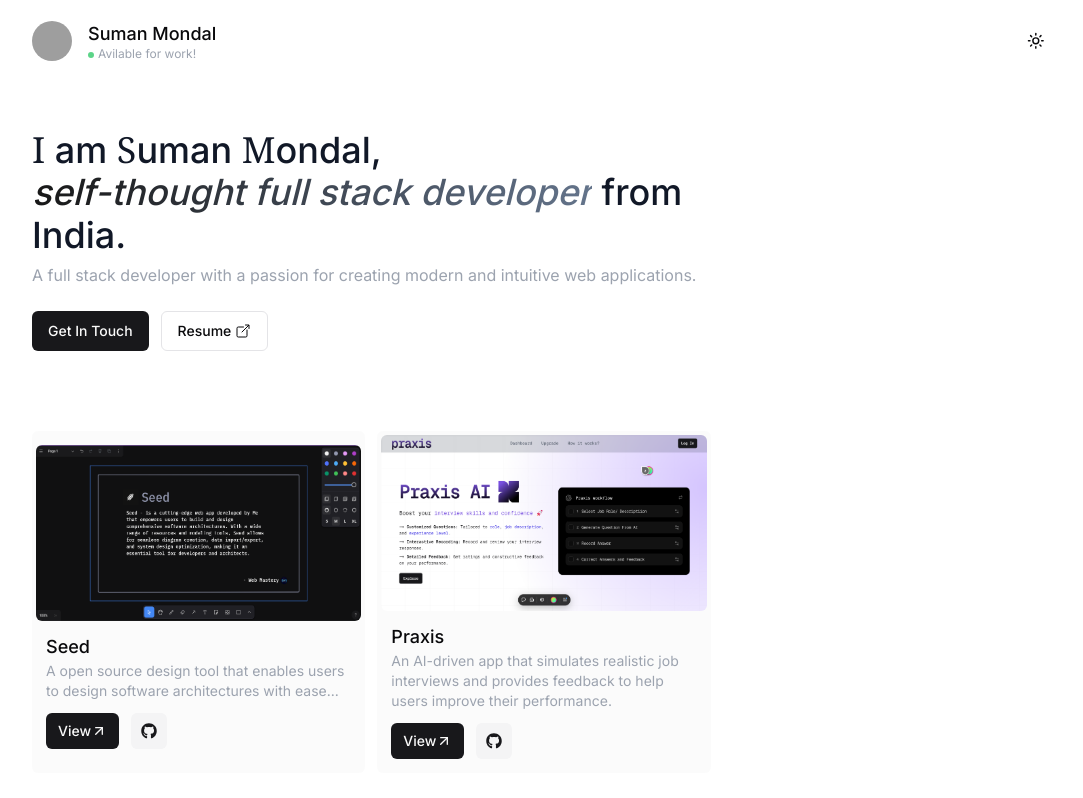
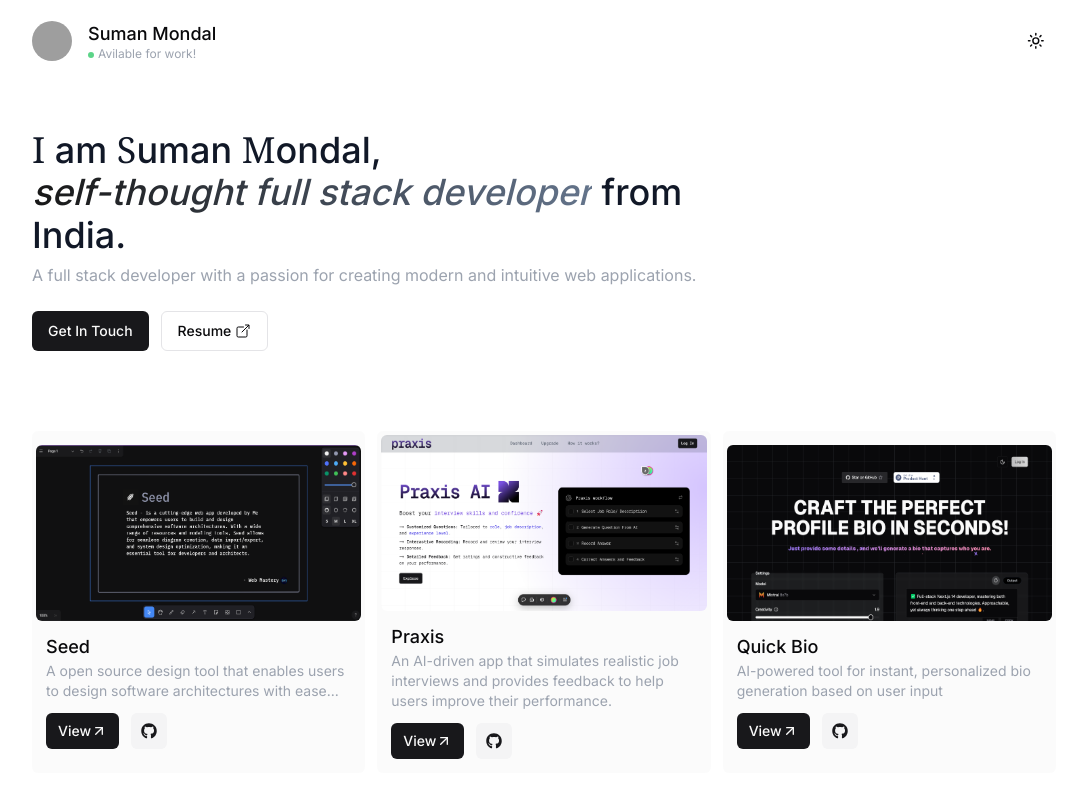
Before and after one commit to suman-3/suman, a Next.js app: page / in a window 1280 px wide. Shown: the top 798 px of the page, without its empty margins (96-1179 px from the left). Built offline with nearby package versions, Linux system fonts and the light colour scheme; grey boxes are pictures that could not be loaded.

Commit message:
project 3 added

```diff
--- a/constants/projects.ts
+++ b/constants/projects.ts
@@ -13,4 +13,11 @@ export const projects = [
         image: "/projects/project2.png",
         link: "https://praxis.exions.xyz",
     },
+    {
+        title: "Quick Bio",
+        description: "AI-powered tool for instant, personalized bio generation based on user input",
+        github: "https://github.com/suman-3/Quick-Bio",
+        image: "/projects/project3.png",
+        link: "https://quickbio.exions.xyz",
+    },
 ];
```
Also changed, not shown: public/projects/project3.png (added).
